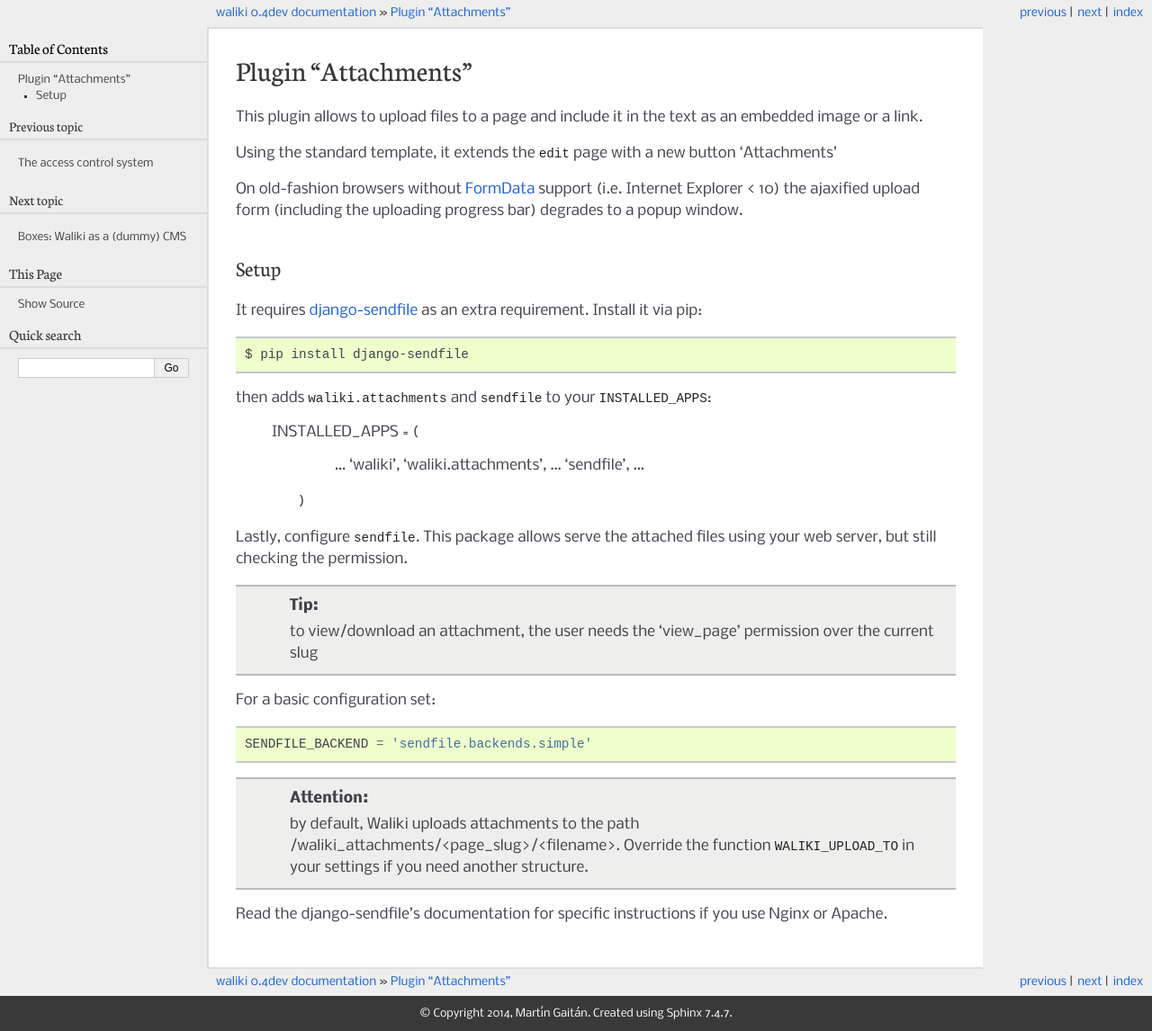
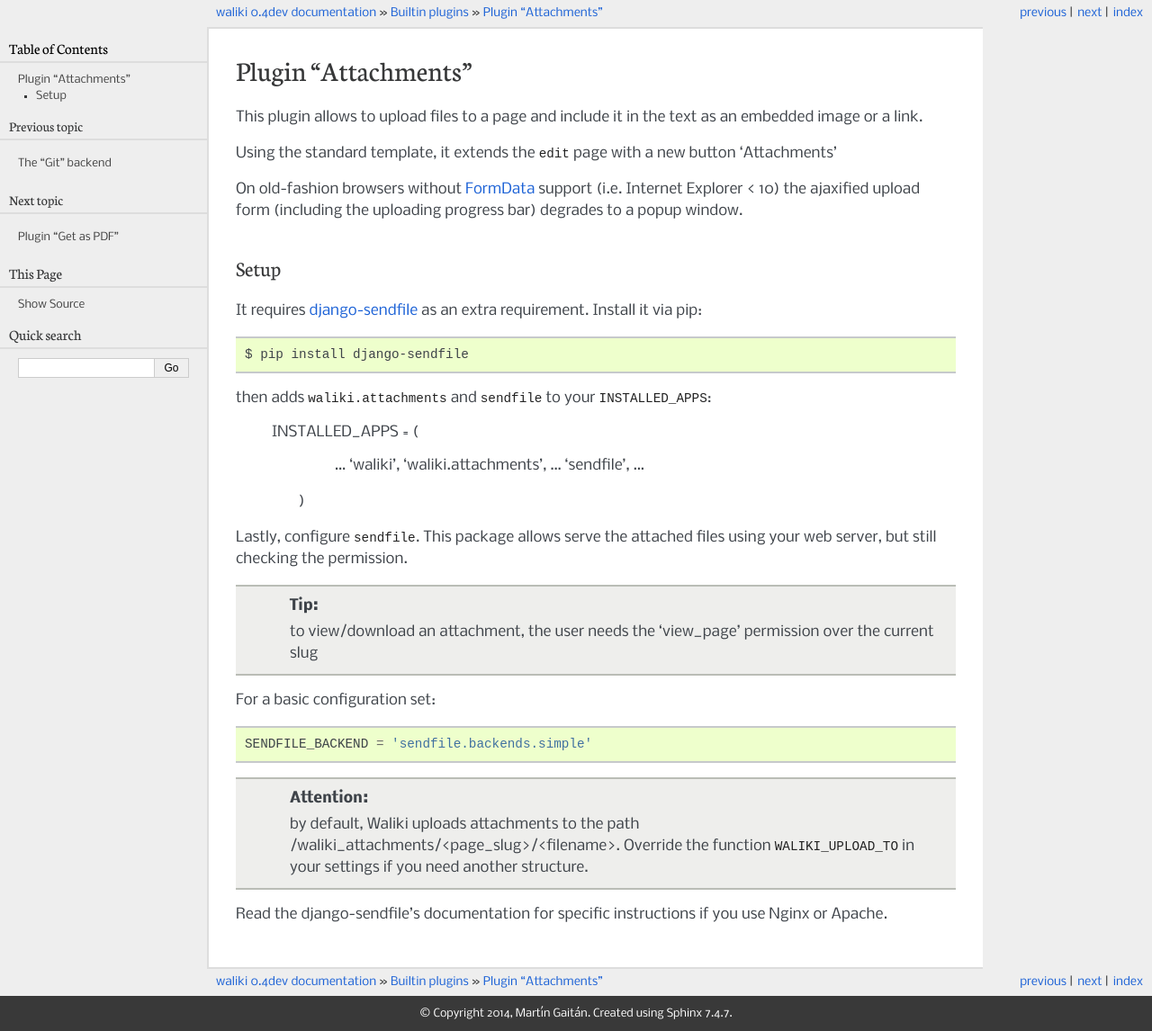
Before and after one commit to mgaitan/waliki, a Sphinx documentation site: the page built from docs/attachments.rst, in a window 1280 px wide. Shown: the whole page at 90% size. Built offline with Sphinx 7.4.7, drawn with Linux system fonts in a browser that asks for light colours.

Commit message:
document togetherjs plugin

```diff
--- /dev/null
+++ b/docs/plugins.rst
@@ -0,0 +1,12 @@
+===============
+Builtin plugins
+===============
+
+.. toctree::
+   :maxdepth: 1
+
+   git
+   attachments
+   get_as_pdf
+   slides
+   togetherjs
```
Also changed, not shown: docs/index.rst (+4 -7 lines), docs/togetherjs.rst (added, +20 -0 lines), docs/_static/together.png (added).
